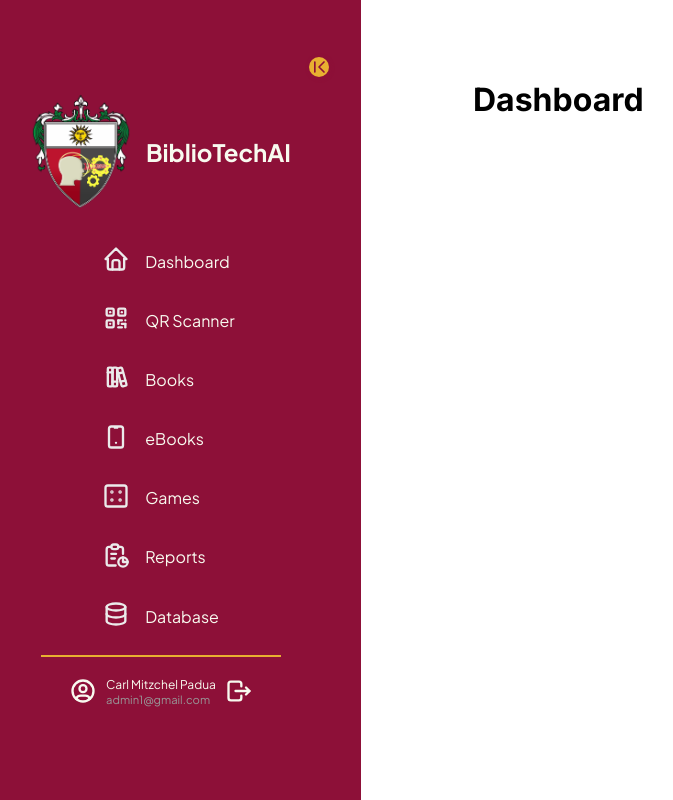
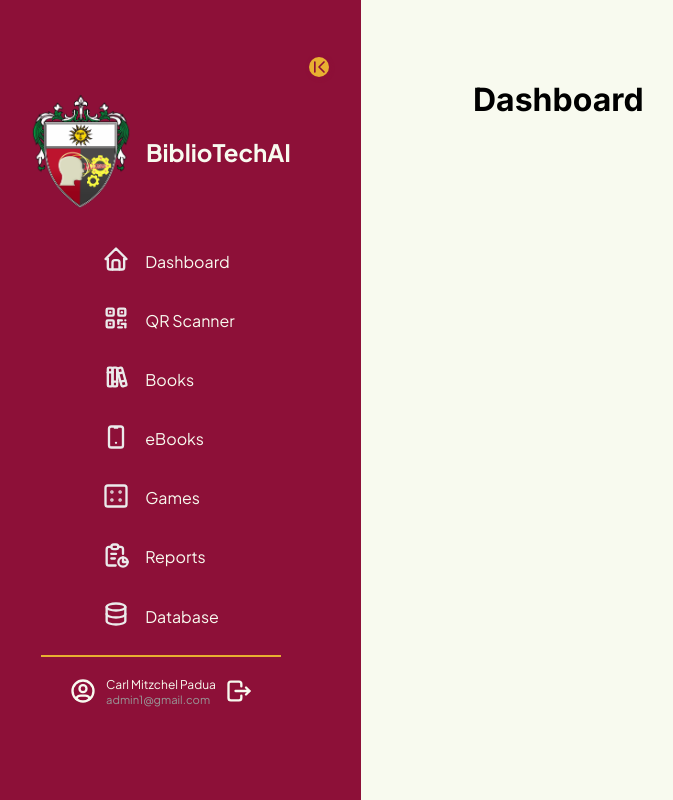
Before and after one commit to SE-Nex-Tech/Nex.Tech, a Next.js app: page / in a window 1280 px wide. Shown: the whole page, without its empty margins (39-712 px from the left). Built offline with nearby package versions, Linux system fonts and the light colour scheme.

Commit message:
sidebar rollback

```diff
--- a/src/app/globals.scss
+++ b/src/app/globals.scss
@@ -22,6 +22,7 @@
 
 body {
   overflow-x: hidden;
+  background-color: var(--bg);
 }
 
 a {
--- a/src/components/sideNav/Sidebar.jsx
+++ b/src/components/sideNav/Sidebar.jsx
@@ -6,7 +6,7 @@ import styles from "@/components/sideNav/sidebar.module.scss";
 import logo from "@/images/logo.png";
 import Link from "next/link";
 
-import { Icon123, IconHome } from "@tabler/icons-react";
+import { IconHome } from "@tabler/icons-react";
 import { IconQrcode } from "@tabler/icons-react";
 import { IconBooks } from "@tabler/icons-react";
 import { IconDeviceMobile } from "@tabler/icons-react";
--- a/src/styles/variables.scss
+++ b/src/styles/variables.scss
@@ -3,7 +3,7 @@
 //colors
 $background: #f8faef;
 $redMain: #8d1038;
-$redActive: #a6001e;
+$redActive: #711a36;
 $neutral5: #202020;
 $neutral4: #4a4949;
 $neutral3: #5f5f5f;
```
Also changed, not shown: 1 other file (tests, documents, lock files or other folders).
